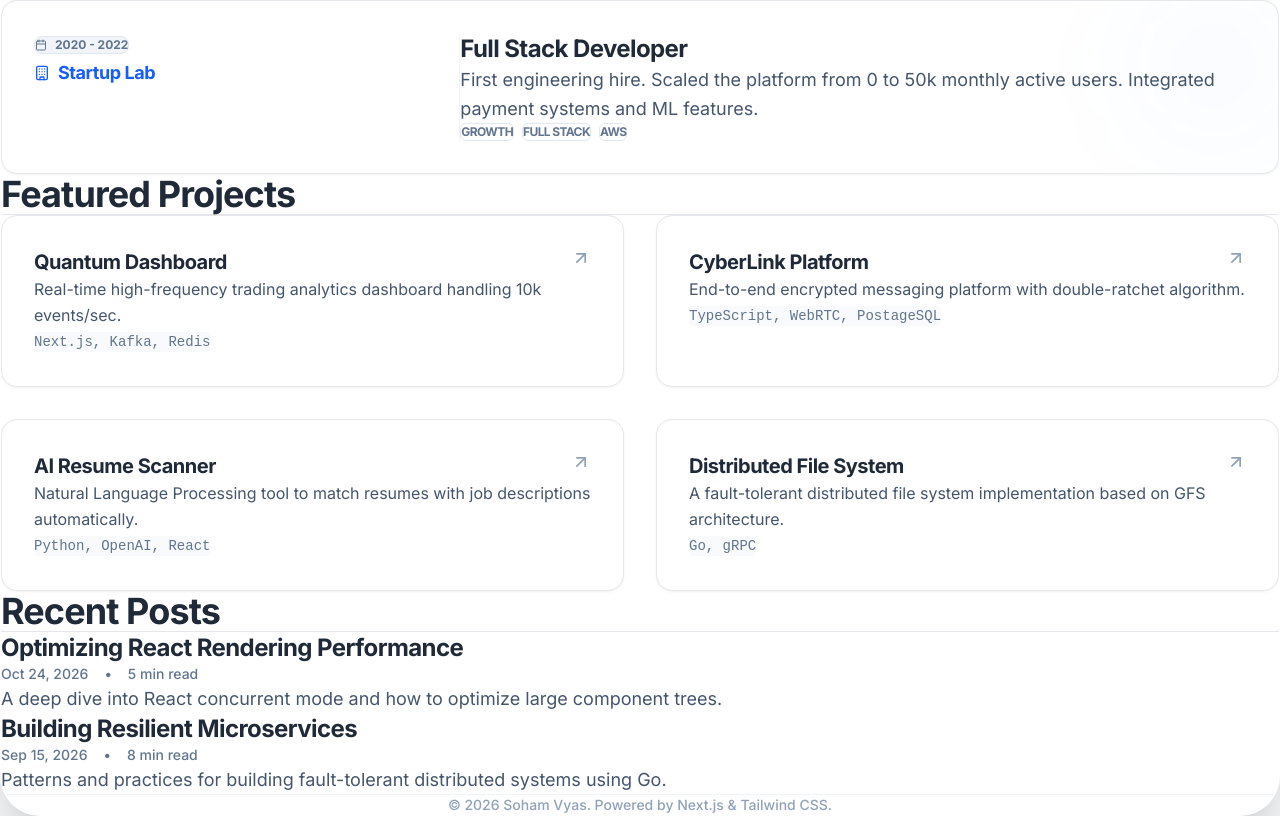
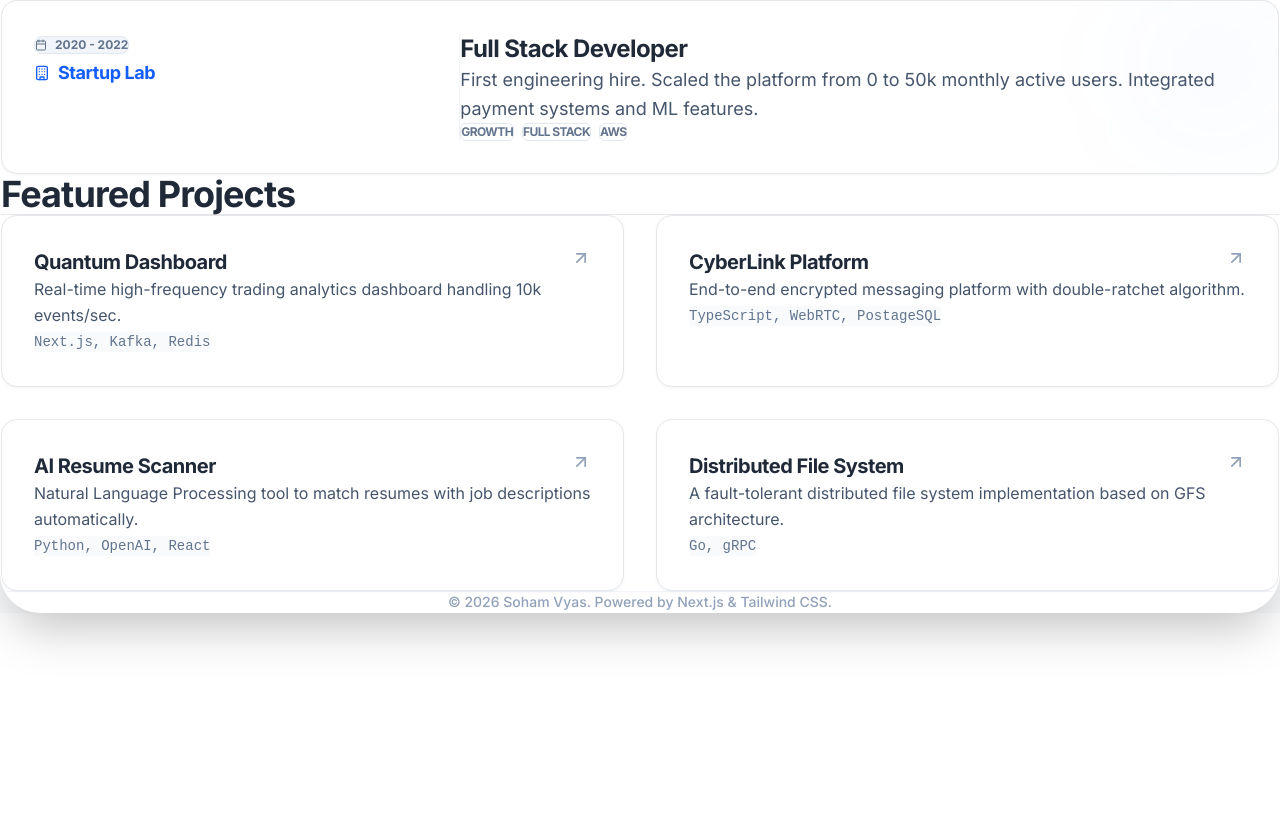
Before and after one commit to vyassoham/myweb, a Next.js app: page / in a window 1280 px wide. Shown: the part 818-1634 px from the top of the page. After the commit the page ends 1431 px from the top, so only its background shows below. Built offline with nearby package versions, Linux system fonts and the light colour scheme.

Commit message:
UI: Remove Recent Posts section and clean up navigation bar

```diff
--- a/app/components/AcademicContent.tsx
+++ b/app/components/AcademicContent.tsx
@@ -130,38 +130,6 @@ export default function AcademicContent(): React.JSX.Element {
                 </div>
             </section>
 
-            {/* 4. Publications / Writing */}
-            <section id="writing" className="scroll-mt-24">
-                <h2 className="text-4xl font-bold mb-12 pb-4 border-b border-gray-200 dark:border-gray-800">Recent Posts</h2>
-                <div className="space-y-10">
-                    {[
-                        {
-                            title: "Optimizing React Rendering Performance",
-                            date: "Oct 24, 2026",
-                            readTime: "5 min read",
-                            summary: "A deep dive into React concurrent mode and how to optimize large component trees."
-                        },
-                        {
-                            title: "Building Resilient Microservices",
-                            date: "Sep 15, 2026",
-                            readTime: "8 min read",
-                            summary: "Patterns and practices for building fault-tolerant distributed systems using Go."
-                        }
-                    ].map((post, idx) => (
-                        <div key={idx} className="group cursor-pointer">
-                            <h3 className="text-2xl font-bold mb-3 group-hover:text-blue-600 transition-colors">{post.title}</h3>
-                            <div className="flex items-center gap-4 text-sm text-slate-500 mb-4 font-medium">
-                                <span>{post.date}</span>
-                                <span>•</span>
-                                <span>{post.readTime}</span>
-                            </div>
-                            <p className="text-lg text-slate-600 dark:text-slate-300 leading-relaxed max-w-3xl">
-                                {post.summary}
-                            </p>
-                        </div>
-                    ))}
-                </div>
-            </section>
 
         </main>
     );
--- a/app/components/AcademicNavbar.tsx
+++ b/app/components/AcademicNavbar.tsx
@@ -4,11 +4,8 @@ import { motion } from "framer-motion";
 import { Search, Moon, Sun } from "lucide-react";
 
 const NAV_LINKS = [
-    { name: "Bio", href: "#about" },
     { name: "Experience", href: "#experience" },
     { name: "Projects", href: "#projects" },
-    { name: "Writing", href: "#writing" },
-    { name: "Teaching", href: "#teaching" },
 ];
 
 export default function AcademicNavbar(): React.JSX.Element {
```
